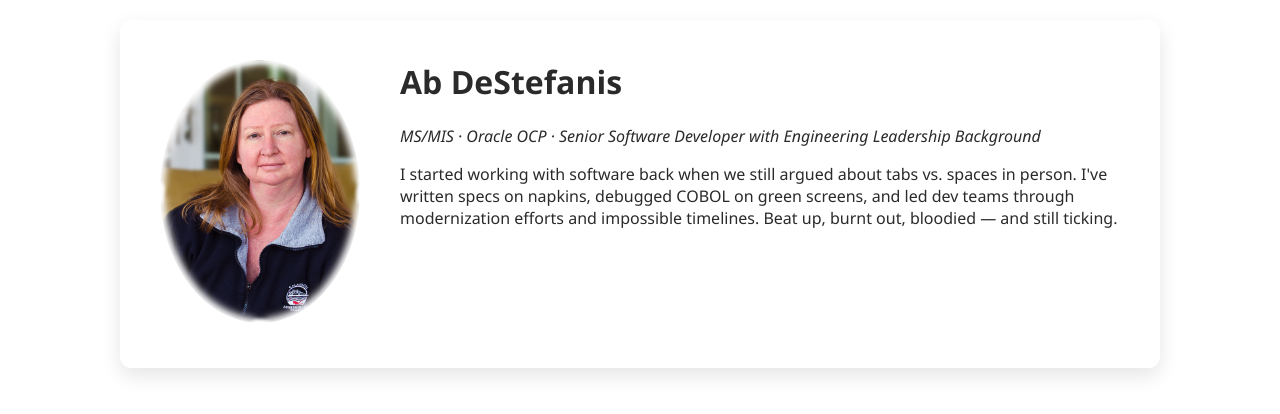
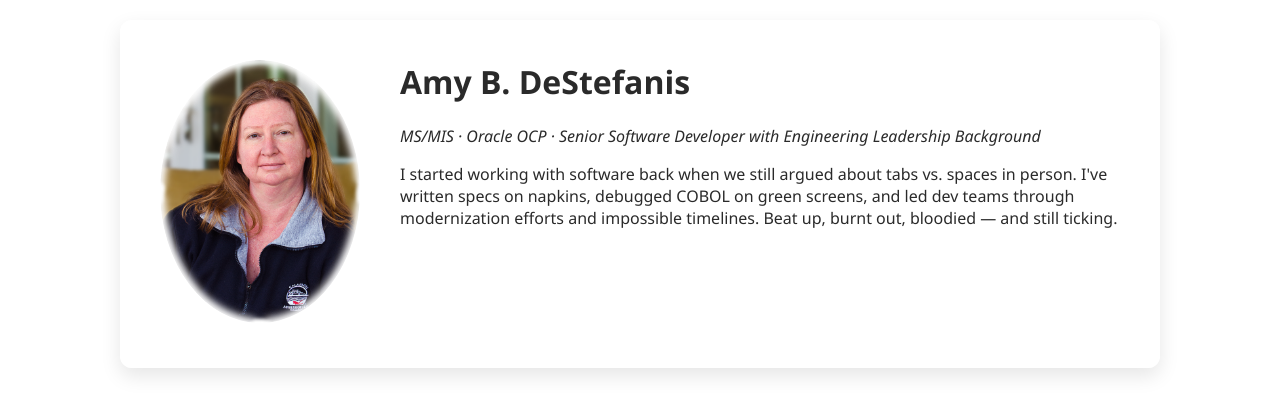
Before and after one commit to adestefanis/resume-site, a plain HTML site: page index.html in a window 1280 px wide. Shown: the part 246-660 px from the top of the page. Drawn offline with Linux system fonts and the light colour scheme.

Commit message:
Update site title to 'Amy B. DeStefanis'

```diff
--- a/index.html
+++ b/index.html
@@ -3,7 +3,7 @@
 <head>
   <meta charset="UTF-8" />
   <meta name="viewport" content="width=device-width, initial-scale=1.0" />
-  <title>Ab DeStefanis | Resume</title>
+  <title>DeStefanis | Resume</title>
   <style>
     body {
       margin: 0;
@@ -53,7 +53,7 @@
       <img src="AmyPortrait_CircularClean_CorrectAspect.png" alt="Portrait of Ab DeStefanis" />
     </div>
     <div class="intro">
-      <h1>Ab DeStefanis</h1>
+      <h1>Amy B. DeStefanis</h1>
       <div class="tagline">MS/MIS &middot; Oracle OCP &middot; Senior Software Developer with Engineering Leadership Background</div>
       <p>I started working with software back when we still argued about tabs vs. spaces in person. I've written specs on napkins, debugged COBOL on green screens, and led dev teams through modernization efforts and impossible timelines. Beat up, burnt out, bloodied — and still ticking.</p>
     </div>
```
